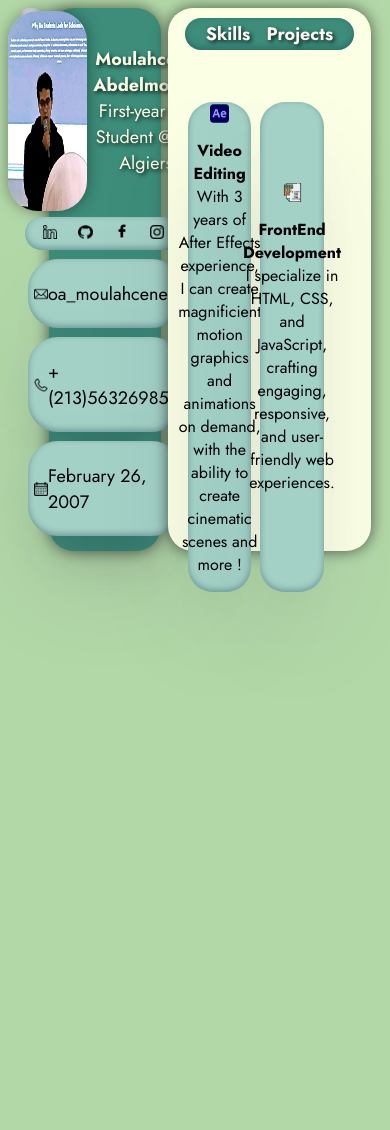
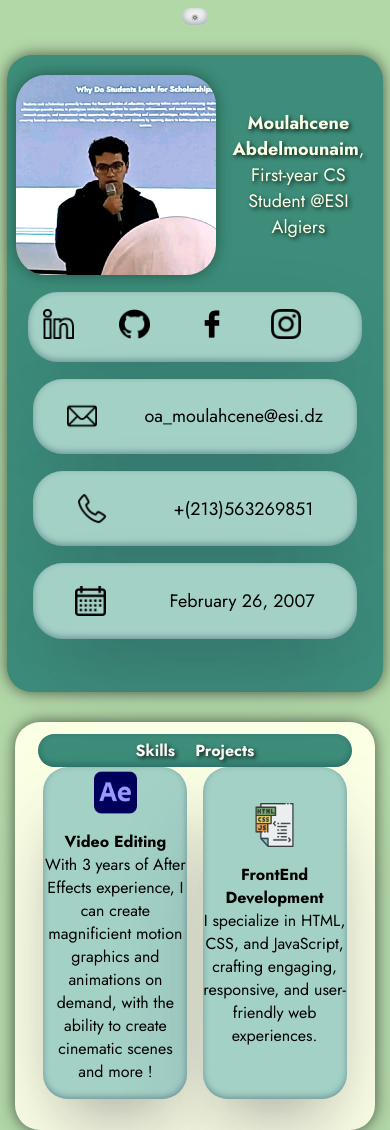
Before and after one commit to moulahcene26/portfolio, a plain HTML site: page index.html in a window 390 px wide. Shown: the top 1130 px of the page. Before the commit the page ends 844 px from the top, so only its background shows below. Drawn offline with Linux system fonts and the light colour scheme.

Commit message:
Update index.css

```diff
--- a/files/index.css
+++ b/files/index.css
@@ -227,3 +227,81 @@ a {
     transform: scale(1.03);
 
 }
+@media screen and (max-width: 1024px) {
+    body {
+        margin: 2% 3%;
+    }
+
+    #main {
+        gap: 3%;
+    }
+
+    #personal {
+        width: 35%;
+    }
+
+    #projects {
+        width: 55%;
+    }
+}
+
+@media screen and (max-width: 768px) {
+    #main {
+        flex-direction: column;
+        align-items: center;
+        gap: 30px;
+    }
+
+    #personal {
+        width: 90%;
+        padding: 20px;
+    }
+
+    #projects {
+        width: 90%;
+    }
+
+    #down {
+        flex-wrap: wrap;
+        justify-content: center;
+    }
+
+    #Editing, #FrontEnd, #Kharajni, #Portfolio {
+        width: 45%;
+        margin-bottom: 20px;
+    }
+
+    #nav {
+        flex-wrap: wrap;
+        gap: 20px;
+    }
+}
+
+@media screen and (max-width: 480px) {
+    body {
+        margin: 2%;
+    }
+
+    #me {
+        width: 80%;
+        height: auto;
+    }
+
+    #social {
+        width: 90%;
+        padding: 15px;
+    }
+
+    #mail, #phone, #birth {
+        width: 90%;
+        font-size: 0.9em;
+    }
+
+    #Editing, #FrontEnd, #Kharajni, #Portfolio {
+        width: 90%;
+    }
+
+    #nav a {
+        font-size: medium;
+    }
+}
```
